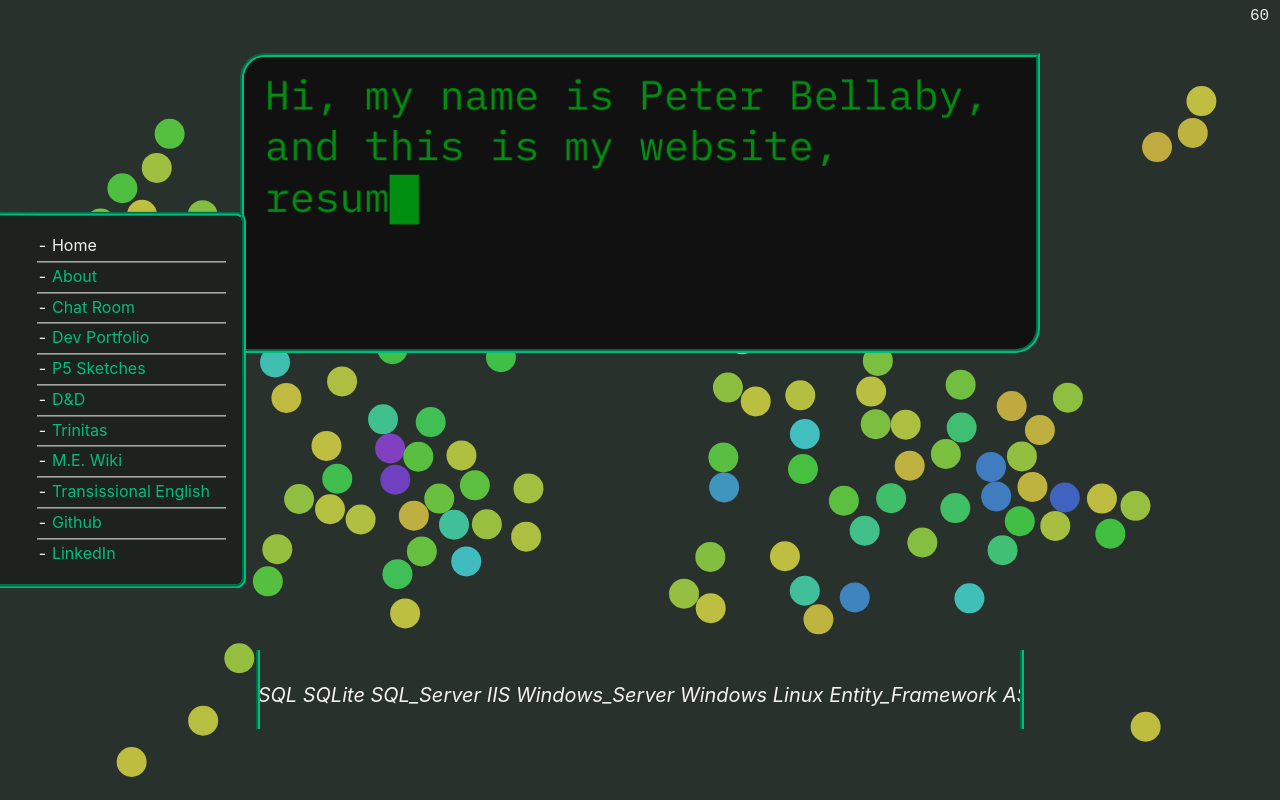
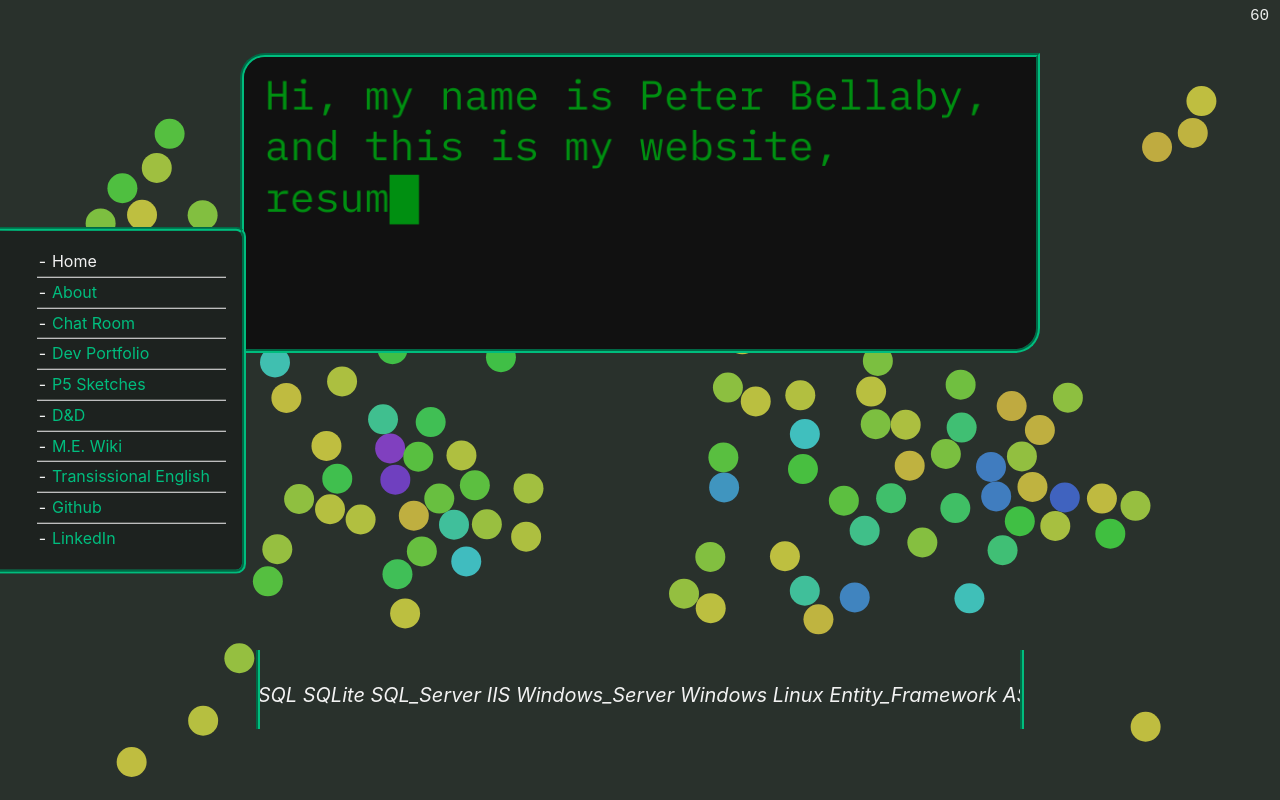
Before and after one commit to Tamillis/Personal_Site_2, a Vue app in the folder personal_site/: page / in a window 1280 px wide. Built offline with nearby package versions, Linux system fonts and the light colour scheme.

Commit message:
removed Trinitas links

```diff
--- a/personal_site/src/components/Sidebar.vue
+++ b/personal_site/src/components/Sidebar.vue
@@ -19,9 +19,9 @@
             <li class="nav-item">
                 <RouterLink to="/dnd">D&D</RouterLink>
             </li>
-            <li class="nav-item">
+            <!--<li class="nav-item">
                 <a href="/trinitas">Trinitas</a>
-            </li>
+            </li>-->
             <li class="nav-item">
                 <RouterLink to="/mewiki">M.E. Wiki</RouterLink>
             </li>
```
Also changed, not shown: personal_site/public/articles/playerbrief.md (+0 -2 lines).
